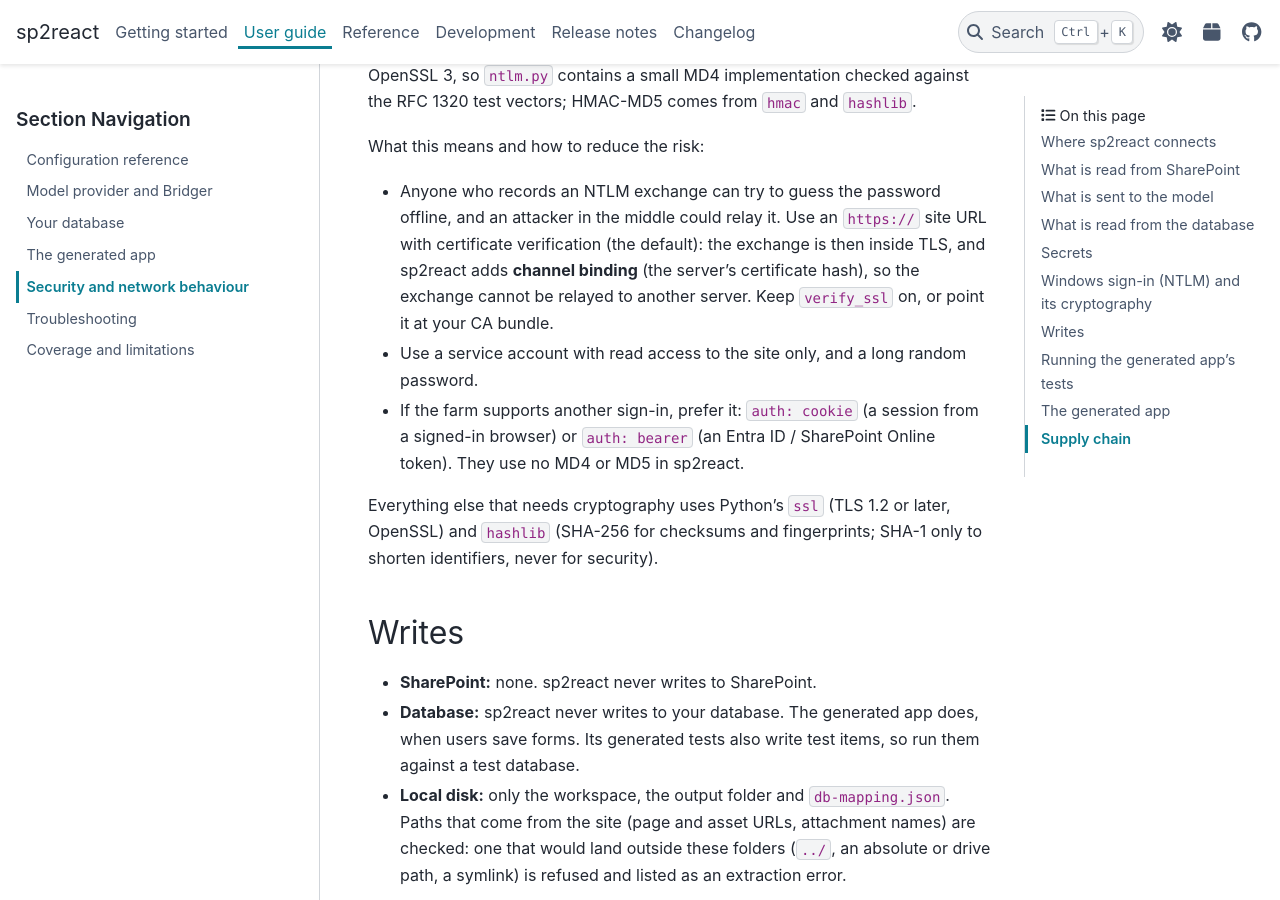
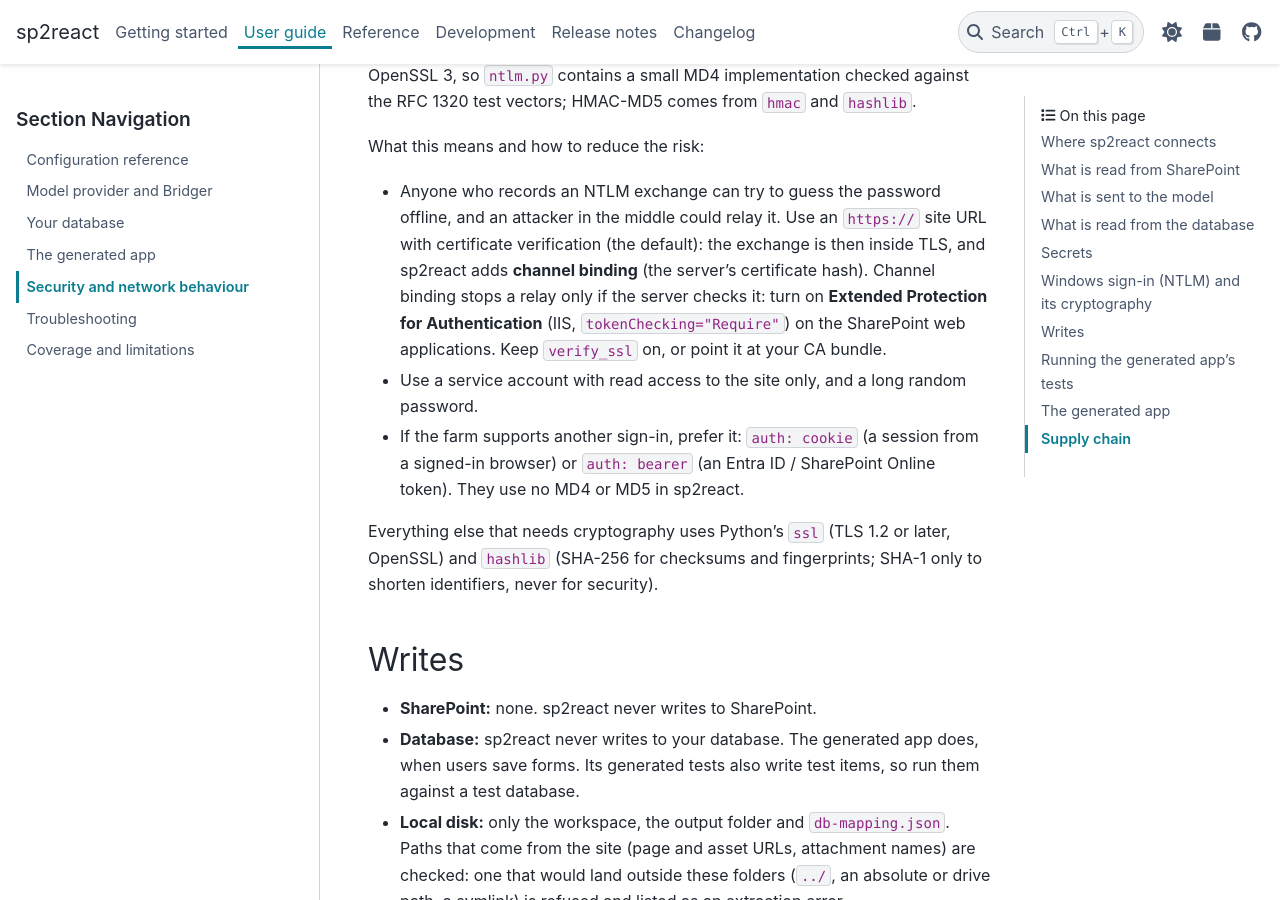
Before and after one commit to karthikbd/sp2react, a Sphinx documentation site: the page built from docs/user_guide/security.md, in a window 1280 px wide and 900 px high, scrolled down 2791 px. Built offline with Sphinx 7.4.7 and the PyData theme 0.15.4, drawn with Linux system fonts in a browser that asks for light colours.

Commit message:
docs: channel binding prevents relay only with server-side Extended Protection
Co-Authored-By: Claude Opus 5.5 <noreply@anthropic.com>
Claude-Session: https://claude.ai/code/session_0127R5cZyA5mpJA4RHxWUV1e
Signed-off-by: Claude <noreply@anthropic.com>

```diff
--- a/docs/user_guide/security.md
+++ b/docs/user_guide/security.md
@@ -66,8 +66,10 @@ What this means and how to reduce the risk:
 
 - Anyone who records an NTLM exchange can try to guess the password offline, and an attacker in the
   middle could relay it. Use an `https://` site URL with certificate verification (the default):
-  the exchange is then inside TLS, and sp2react adds **channel binding** (the server's certificate hash),
-  so the exchange cannot be relayed to another server. Keep `verify_ssl` on, or point it at your CA bundle.
+  the exchange is then inside TLS, and sp2react adds **channel binding** (the server's certificate hash).
+  Channel binding stops a relay only if the server checks it: turn on **Extended Protection for
+  Authentication** (IIS, `tokenChecking="Require"`) on the SharePoint web applications. Keep `verify_ssl` on,
+  or point it at your CA bundle.
 - Use a service account with read access to the site only, and a long random password.
 - If the farm supports another sign-in, prefer it: `auth: cookie` (a session from a signed-in browser) or
   `auth: bearer` (an Entra ID / SharePoint Online token). They use no MD4 or MD5 in sp2react.
```
Also changed, not shown: docs/development/security-assurance.md (+1 -1 lines).
